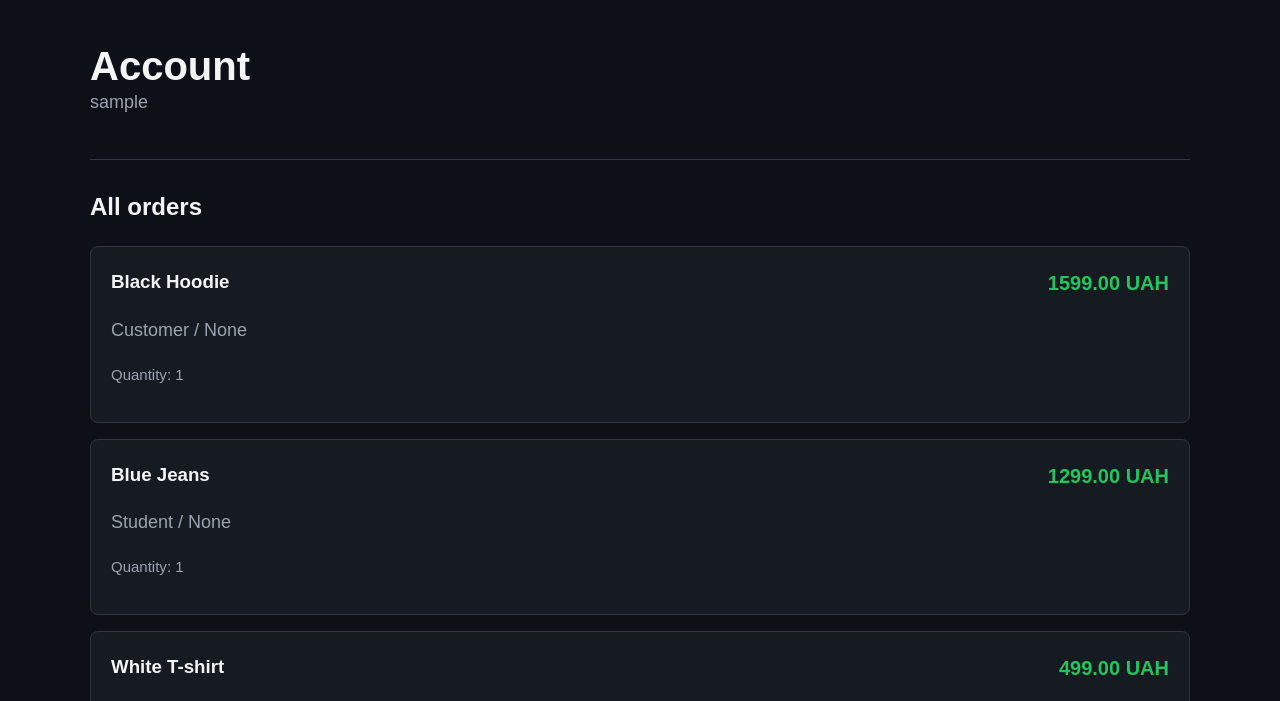
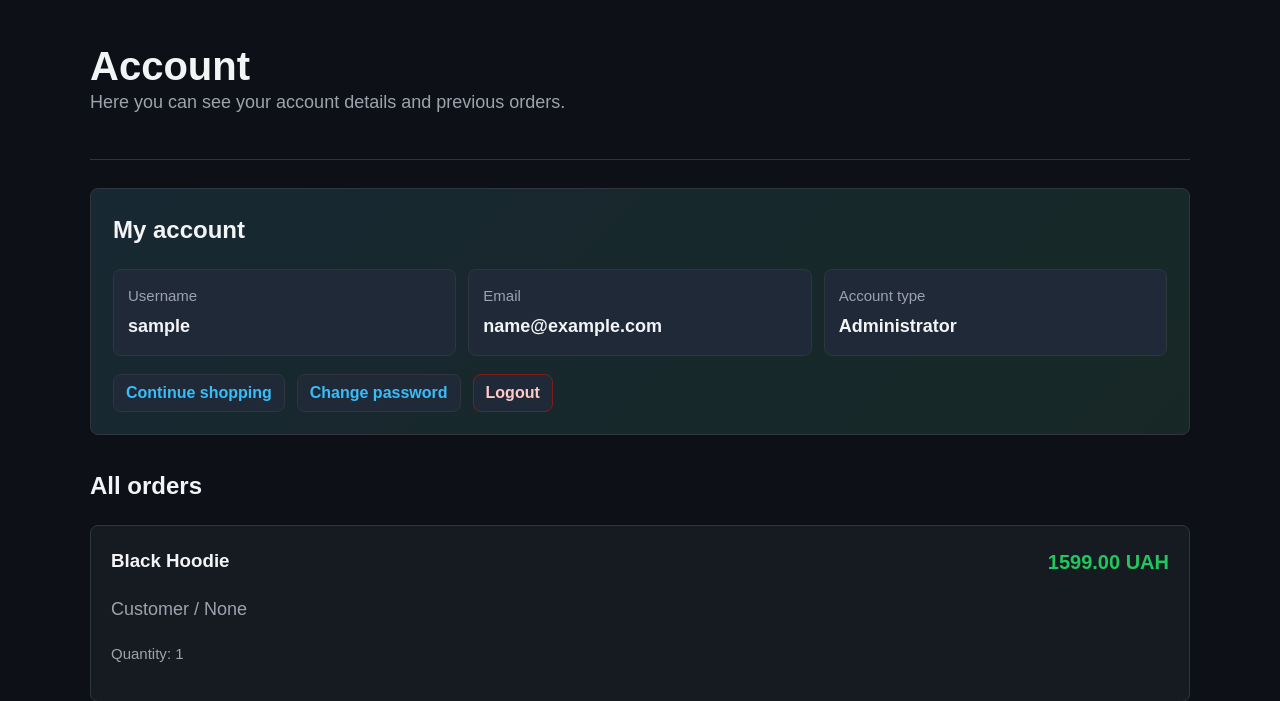
Before and after one commit to Vadym1-fermer/site-laba-2-8, a Django app: page /account/ in a window 1280 px wide. Shown: the part 151-852 px from the top of the page. Run offline with Django 5.2, Linux system fonts and the light colour scheme; the visitor is signed in with stand-in values (Sample User, id 1); data comes from the database, SQL or seed files in the repository.

```diff
--- a/pages/templates/pages/account.html
+++ b/pages/templates/pages/account.html
@@ -3,7 +3,38 @@
 {% block content %}
     <section class="hero">
         <h1 data-uk="Особистий кабінет" data-en="Account">Account</h1>
-        <p>{{ user.username }}</p>
+        <p data-uk="Тут видно дані твого акаунта та попередні замовлення." data-en="Here you can see your account details and previous orders.">Here you can see your account details and previous orders.</p>
+    </section>
+
+    <section class="account-grid">
+        <article class="account-card">
+            <h2 data-uk="Мій акаунт" data-en="My account">My account</h2>
+            <div class="account-fields">
+                <p>
+                    <span data-uk="Логін" data-en="Username">Username</span>
+                    <strong>{{ user.username }}</strong>
+                </p>
+                <p>
+                    <span>Email</span>
+                    <strong>{% if user.email %}{{ user.email }}{% else %}<span data-uk="Email не додано" data-en="No email added">No email added</span>{% endif %}</strong>
+                </p>
+                <p>
+                    <span data-uk="Тип акаунта" data-en="Account type">Account type</span>
+                    <strong>
+                        {% if user.is_staff %}
+                            <span data-uk="Адміністратор" data-en="Administrator">Administrator</span>
+                        {% else %}
+                            <span data-uk="Покупець" data-en="Customer">Customer</span>
+                        {% endif %}
+                    </strong>
+                </p>
+            </div>
+            <div class="account-actions">
+                <a class="button" href="{% url 'pages:home' %}" data-uk="До покупок" data-en="Continue shopping">Continue shopping</a>
+                <a class="button" href="{% url 'pages:password_reset_request' %}" data-uk="Змінити пароль" data-en="Change password">Change password</a>
+                <a class="button account-logout" href="{% url 'pages:logout' %}" data-uk="Вийти з акаунта" data-en="Logout">Logout</a>
+            </div>
+        </article>
     </section>
 
     <section>
--- a/pages/templates/pages/base.html
+++ b/pages/templates/pages/base.html
@@ -294,6 +294,57 @@
 
         .form-panel {
             margin-top: 24px;
+        }
+
+        .account-grid {
+            display: grid;
+            gap: 20px;
+            margin-bottom: 32px;
+        }
+
+        .account-card {
+            padding: 22px;
+            background: linear-gradient(135deg, rgba(56, 189, 248, 0.08), rgba(34, 197, 94, 0.08)), var(--surface);
+            border: 1px solid var(--border);
+            border-radius: 8px;
+        }
+
+        .account-fields {
+            display: grid;
+            grid-template-columns: repeat(auto-fit, minmax(190px, 1fr));
+            gap: 12px;
+            margin: 18px 0;
+        }
+
+        .account-fields p {
+            margin: 0;
+            padding: 14px;
+            background: var(--surface-soft);
+            border: 1px solid var(--border);
+            border-radius: 8px;
+            font-size: 15px;
+        }
+
+        .account-fields span,
+        .account-fields strong {
+            display: block;
+        }
+
+        .account-fields strong {
+            margin-top: 4px;
+            color: var(--text);
+            font-size: 18px;
+        }
+
+        .account-actions {
+            display: flex;
+            flex-wrap: wrap;
+            gap: 12px;
+        }
+
+        .account-logout {
+            color: #fecaca;
+            border-color: #7f1d1d;
         }
 
         label {
--- a/pages/tests.py
+++ b/pages/tests.py
@@ -193,6 +193,7 @@ class PagesTests(TestCase):
         self.assertEqual(response.status_code, 200)
         self.assertTrue(User.objects.filter(username="newuser").exists())
         self.assertContains(response, "Account")
+        self.assertContains(response, "My account")
 
     @override_settings(EMAIL_BACKEND="django.core.mail.backends.locmem.EmailBackend")
     def test_password_reset_sends_code_and_changes_password(self):
@@ -240,6 +241,8 @@ class PagesTests(TestCase):
         response = self.client.get(reverse("pages:account"))
         self.assertContains(response, "White T-shirt")
         self.assertContains(response, "My orders")
+        self.assertContains(response, "buyer")
+        self.assertContains(response, "Logout")
 
         self.client.force_login(admin)
         response = self.client.get(reverse("pages:account"))
--- a/pages/views.py
+++ b/pages/views.py
@@ -332,7 +332,7 @@ def password_reset_request(request):
             **site_context(request),
             "title": "Reset password",
             "form": form,
-            "button_text": "Send code",
+            "button_text": "Send password reset code",
         },
     )
 
```
Also changed, not shown: pages/templates/pages/auth_form.html (+26 -2 lines).
